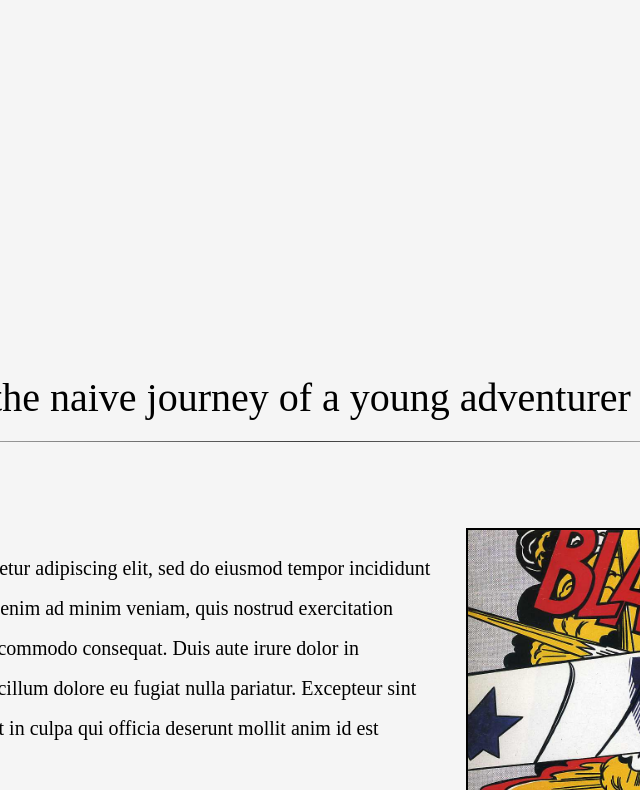
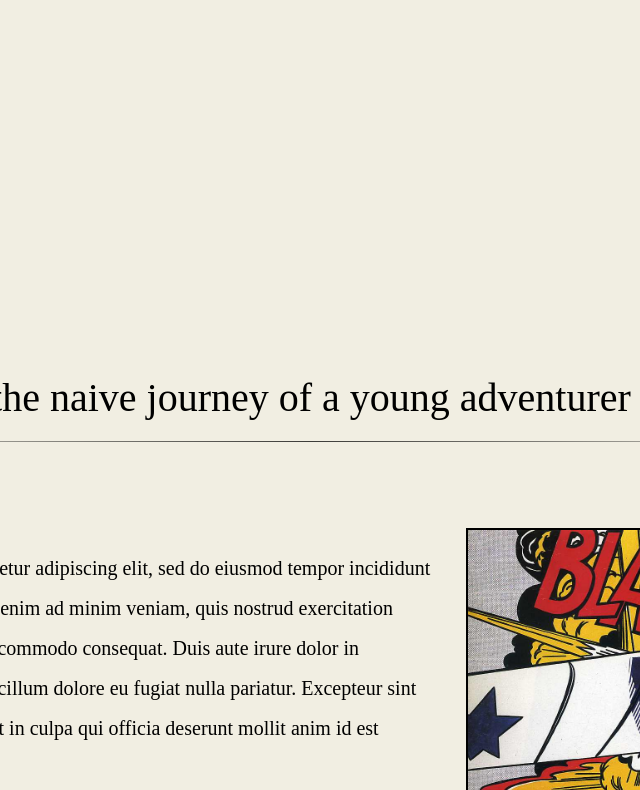
Before and after one commit to ncsyannex/Lost-updated, a plain HTML site: page index.html in a window 1280 px wide. Shown: the part 442-1232 px from the top of the page, without its empty margins (329-969 px from the left). Drawn offline with Linux system fonts and the light colour scheme; a script that the page names is missing.

Commit message:
change background-color to hex for blanc casse

```diff
--- a/styles.css
+++ b/styles.css
@@ -7,7 +7,7 @@ body {
   width: 100vw;
   min-height: 100vh;
   margin: 0;
-  background-color: whitesmoke;
+  background-color: #f1eee2;
   scroll-snap-type: y mandatory;
 }
 
```
